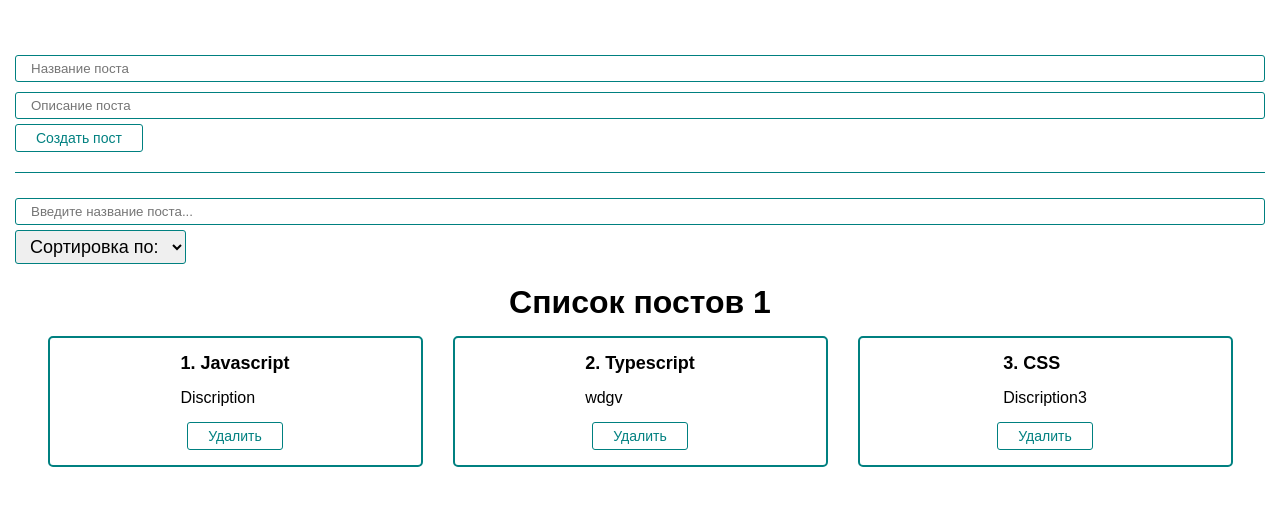
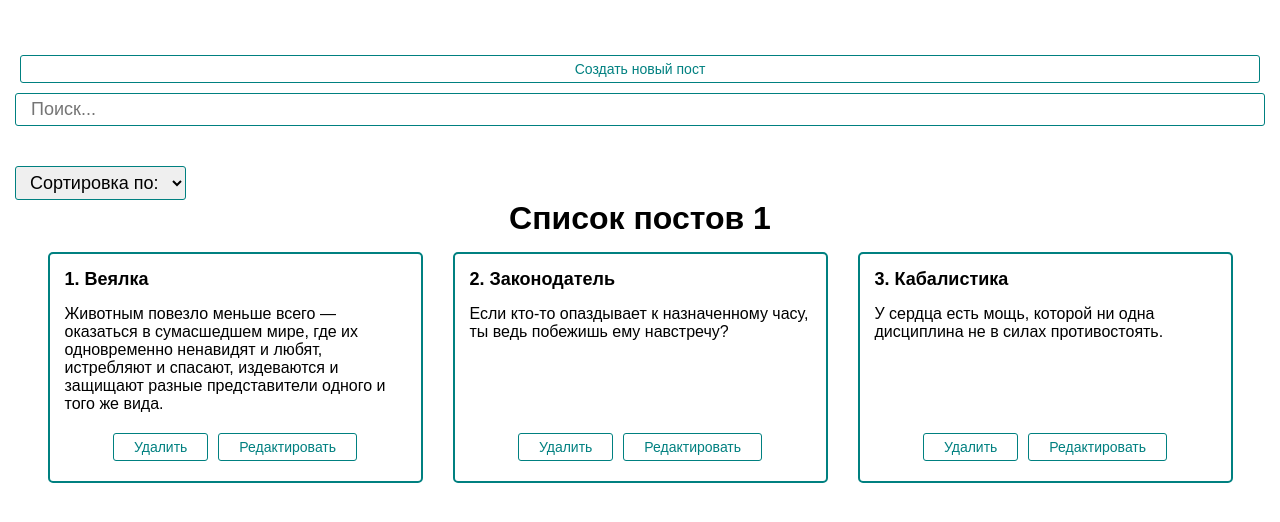
Before and after one commit to Artem-Martiyanov/common-react-app, a React (Create React App) app: page / in a window 1280 px wide. Shown: the top 522 px of the page. Built offline with nearby package versions, Linux system fonts and the light colour scheme.

Commit message:
Добавляет модальное окно

```diff
--- a/src/App.js
+++ b/src/App.js
@@ -4,17 +4,22 @@ import PostList from "./components/PostList";
 import PostForm from "./components/PostForm";
 import {useMemo} from "react";
 import PostFilter from "./components/PostFilter";
+import PostEditor from "./components/PostEditor";
+import MyModal from "./components/UI/modal/MyModal";
+import MyButton from "./components/UI/button/MyButton";
 
 
 function App() {
     const [posts, setPosts] = useState([
-        {id: 1, title: 'Javascript', body: 'Discription'},
-        {id: 2, title: 'Typescript', body: 'wdgv'},
-        {id: 3, title: 'CSS', body: 'Discription3'},
+        {id: 1, title: 'Веялка', body: `Животным повезло меньше всего — оказаться в сумасшедшем мире, где их одновременно ненавидят и любят,
+             истребляют и спасают, издеваются и защищают разные представители одного и того же вида.`},
+        {id: 2, title: 'Законодатель', body: `Если кто-то опаздывает к назначенному часу, ты ведь побежишь ему навстречу?`},
+        {id: 3, title: 'Кабалистика', body: `У сердца есть мощь, которой ни одна дисциплина не в силах противостоять.`},
     ]);
 
     const [filter, setFilter] = useState({sort: '', query: ''})
-
+    const [modalCreator, setModalCreator] = useState(false);
+    const [modalEditor, setModalEditor] = useState(false);
     const sortedPosts = useMemo(() => {
         if (filter.sort) {
             return [...posts].sort((a, b) => a[filter.sort].localeCompare(b[filter.sort]));
@@ -25,15 +30,29 @@ function App() {
         return sortedPosts.filter(post => post.title.toLowerCase().includes(filter.query));
     }, [filter.query, sortedPosts]);
 
-    const createPost = (newPost) => setPosts([...posts, newPost]);
+    const createPost = (newPost) => {
+        setPosts([...posts, newPost]);
+        setModalCreator(false);
+    }
     const removePost = (currentPost) => setPosts(posts.filter((post) => currentPost.id !== post.id));
+    // const editPost = (currentPost) =>
 
 
   return (
     <div className="App">
-        <PostForm create={createPost}/>
+        <MyButton onClick={() => setModalCreator(true)}>
+            Создать новый пост
+        </MyButton>
+        <MyModal visible={modalCreator} setVisible={setModalCreator}>
+            <PostForm create={createPost}/>
+        </MyModal>
+        <MyModal>
+            <PostEditor/>
+        </MyModal>
         <PostFilter filter={filter} setFilter={setFilter}/>
         <PostList remove={removePost} posts={sortedAndSearchedPosts} title='Список постов 1'/>
+        {/*<PostEditor />*/}
+
     </div>
   );
 }
--- /dev/null
+++ b/src/components/PostEditor.jsx
@@ -0,0 +1,27 @@
+import React from 'react';
+import MyInput from "./UI/input/MyInput";
+import MyTextarea from "./UI/textarea/MyTextarea";
+import MyButton from "./UI/button/MyButton";
+const PostEditor = ({title, body}) => {
+    return (
+        <>
+            <MyInput
+                placeholder='Введите название поста'
+            />
+            <MyTextarea
+                placeholder='Введите описание поста'
+                rows='7'
+            />
+            <div>
+                <MyButton>
+                    Применить
+                </MyButton>
+                <MyButton>
+                    Отмена
+                </MyButton>
+            </div>
+        </>
+    );
+};
+
+export default PostEditor;
--- a/src/components/PostFilter.jsx
+++ b/src/components/PostFilter.jsx
@@ -8,9 +8,10 @@ const PostFilter = ({filter, setFilter}) => {
     return (
         <div className="post__filter">
             <MyInput
+                style={{fontSize: "18px", marginBottom: "40px"}}
                 value={filter.query}
                 onChange={e => setFilter({...filter, query: e.target.value})}
-                placeholder="Введите название поста..."
+                placeholder="Поиск..."
             />
             <MySelect
                 value={filter.sort}
--- a/src/components/PostForm.jsx
+++ b/src/components/PostForm.jsx
@@ -1,6 +1,7 @@
 import React, {useState} from 'react';
 import MyInput from "./UI/input/MyInput";
 import MyButton from "./UI/button/MyButton";
+import MyTextarea from "./UI/textarea/MyTextarea";
 
 const PostForm = ({create}) => {
     const [post, setPost] = useState({title: '', body: ''});
@@ -22,14 +23,13 @@ const PostForm = ({create}) => {
                 onChange={e => setPost({...post, title: e.target.value})}
                 type="text"
                 placeholder="Название поста"
-                required
             />
-            <MyInput
+            <MyTextarea
                 value={post.body}
                 onChange={e => setPost({...post, body: e.target.value})}
                 type="text"
                 placeholder="Описание поста"
-                required
+                rows="5"
             />
             <MyButton onClick={addNewPost}>Создать пост</MyButton>
         </form>
--- a/src/components/PostItem.jsx
+++ b/src/components/PostItem.jsx
@@ -1,7 +1,7 @@
 import React from 'react';
 import MyButton from "./UI/button/MyButton";
 
-const PostItem = ({post, number, remove}) => {
+const PostItem = ({post, number, remove, edit}) => {
 
     return (
         <li className="post">
@@ -15,6 +15,9 @@ const PostItem = ({post, number, remove}) => {
                 <MyButton onClick={() => remove(post)}>
                     Удалить
                 </MyButton>
+                <MyButton>
+                    Редактировать
+                </MyButton>
             </div>
         </li>
     );
--- a/src/components/PostList.jsx
+++ b/src/components/PostList.jsx
@@ -11,7 +11,6 @@ const PostList = ({posts, title, remove}) => {
                 {title}
             </h1>
             <ul className="post__list">
-
                 {posts.map((post, index) => <PostItem remove={remove} number={index + 1} post={post} key={post.id}/>)}
             </ul>
         </>
--- a/src/components/UI/button/MyButton.module.css
+++ b/src/components/UI/button/MyButton.module.css
@@ -1,5 +1,6 @@
 .MyBtn {
     padding: 5px 20px;
+    margin: 5px;
     color: teal;
     font-size: 14px;
     background: transparent;
--- /dev/null
+++ b/src/components/UI/modal/MyModal.jsx
@@ -0,0 +1,22 @@
+import React from 'react';
+import cl from './myModal.module.css'
+const MyModal = ({children, visible, setVisible}) => {
+    const rootClasses = [cl.myModal]
+    if (visible) {
+        rootClasses.push(cl.active);
+    }
+    return (
+        <div
+            className={rootClasses.join(' ')}
+            onClick={() => setVisible(false)}
+        >
+            <div className={cl.myModalContent}
+                onClick={(e) => e.stopPropagation()}
+                >
+                {children}
+            </div>
+        </div>
+    );
+};
+
+export default MyModal;
--- /dev/null
+++ b/src/components/UI/modal/myModal.module.css
@@ -0,0 +1,20 @@
+.myModal {
+    position: fixed;
+    top: 0;
+    left: 0;
+    right: 0;
+    bottom: 0;
+    display: none;
+    background-color: rgba(0, 0, 0, 0.4);
+}
+.myModalContent {
+    padding: 20px;
+    background-color: #fff;
+    border: 2px solid teal;
+    border-radius: 10px;
+}
+.myModal.active {
+    display: flex;
+    justify-content: center;
+    align-items: center;
+}
--- /dev/null
+++ b/src/components/UI/textarea/MyTextarea.jsx
@@ -0,0 +1,10 @@
+import React from 'react';
+import cl from './myTextarea.module.css';
+
+const MyTextarea = (props) => {
+    return (
+        <textarea className={cl.myTextarea} {...props}/>
+    );
+};
+
+export default MyTextarea;
--- /dev/null
+++ b/src/components/UI/textarea/myTextarea.module.css
@@ -0,0 +1,8 @@
+.myTextarea {
+    width: 100%;
+    padding: 5px 15px;
+    margin: 5px 0;
+    border: 1px solid teal;
+    border-radius: 3px;
+    font-size: 14px;
+}
--- a/src/styles/App.css
+++ b/src/styles/App.css
@@ -40,8 +40,3 @@
     font-weight: 700;
     text-align: center;
 }
-.post__filter {
-    margin-top: 20px;
-    padding: 20px 0;
-    border-top: 1px solid teal;
-}
```
